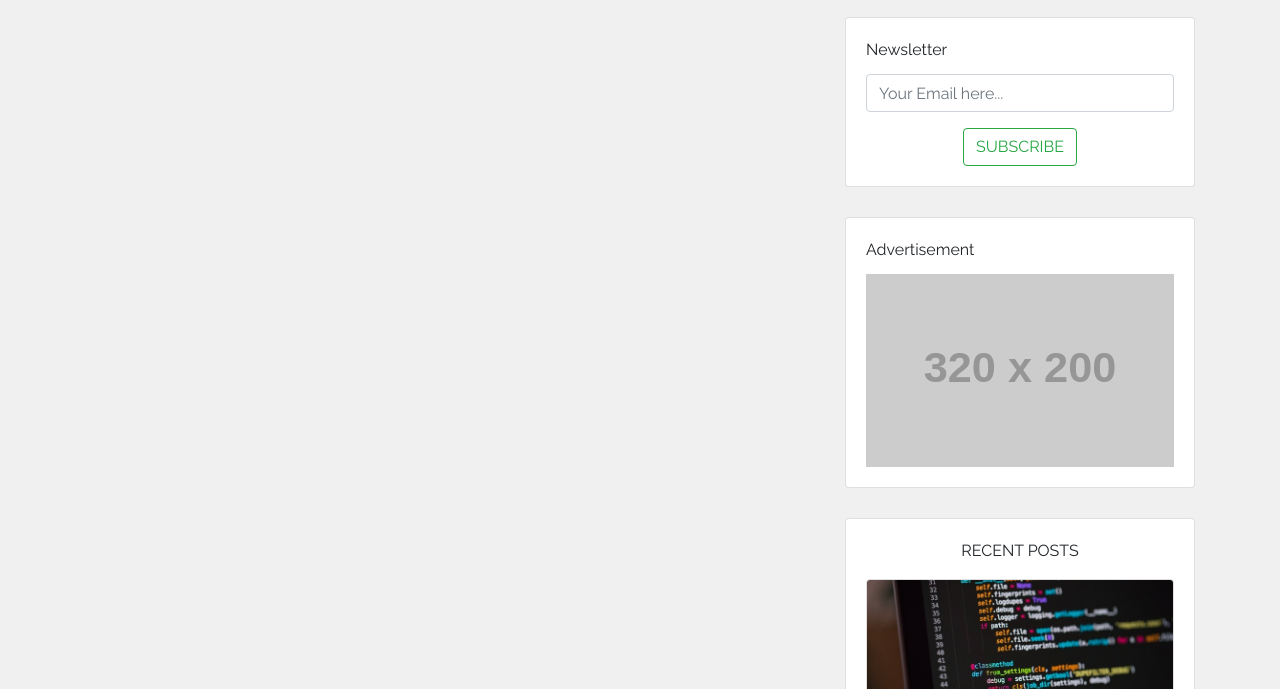
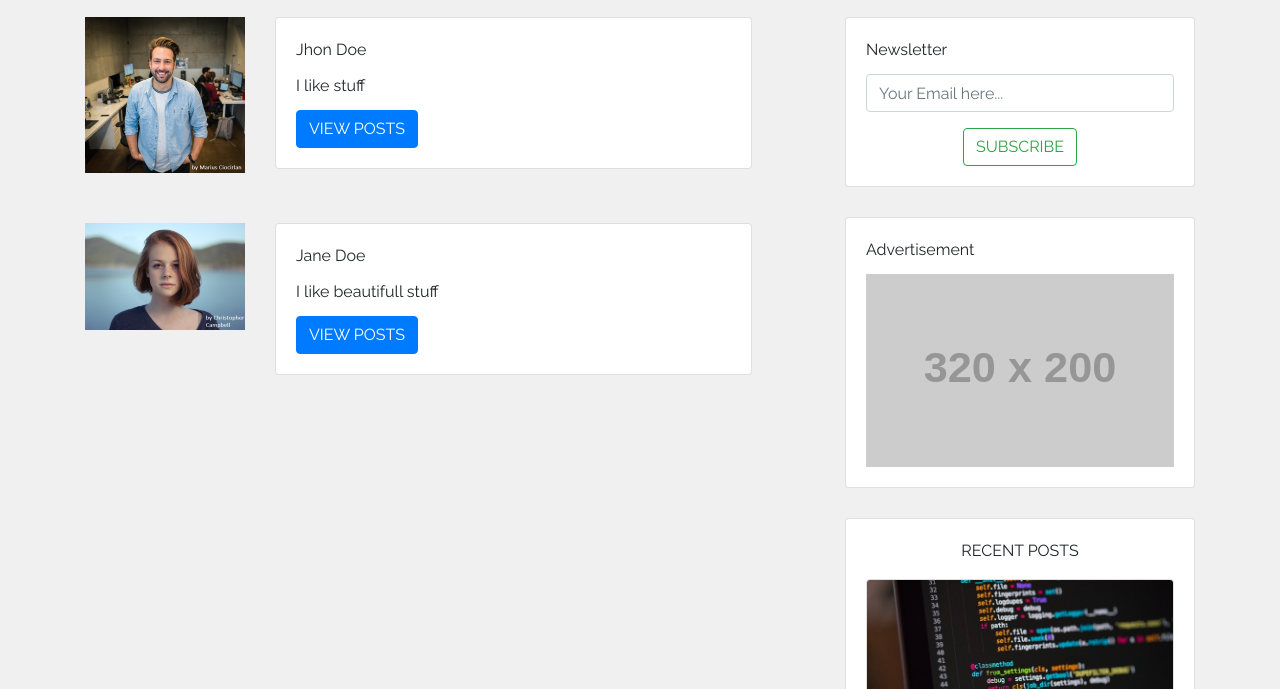
Before and after one commit to MarianBrinza/gatsby_blog_classsed, a Gatsby site: page /team in a window 1280 px wide. Shown: the part 111-800 px from the top of the page. Built offline with nearby package versions, Linux system fonts and the light colour scheme; Gatsby itself is replaced by a stand-in of ours; placeholder pictures from the web are drawn by us.

Commit message:
update team page

```diff
--- a/src/pages/team.js
+++ b/src/pages/team.js
@@ -1,11 +1,51 @@
 import React from 'react';
-
 import Layout from '../components/layout';
 import SEO from '../components/seo';
+import authors from '../util/authors';
+import { Button, Card, CardBody, CardTitle, Row } from 'reactstrap';
+import man from '../images/man.jpg';
+import woman from '../images/woman.jpg';
+import { slugify } from '../util/utility';
+
 
 const TeamPage = () => (
   <Layout pageTitle='Our Team'>
-    <SEO title="team"/>
+    <SEO title="Our Team"/>
+
+    <Row className='mb-4'>
+      <div className="col-md-3">
+        <img src={man} alt="smiling man" style={{ width: '100%' }}/>
+      </div>
+      <div className="col-md-8">
+        <Card style={{ minWidth: '100%' }}>
+          <CardBody>
+            <CardTitle>{authors[0].name}</CardTitle>
+            <CardTitle>{authors[0].bio}</CardTitle>
+            <Button color='primary' className='text-uppercase' href={`/authors/${slugify(authors[0].name)}`}>
+              View Posts
+            </Button>
+          </CardBody>
+        </Card>
+      </div>
+    </Row>
+
+    <Row className='mb-4'>
+      <div className="col-md-3">
+        <img src={woman} alt="smiling woman" style={{ width: '100%' }}/>
+      </div>
+      <div className="col-md-8">
+        <Card style={{ minWidth: '100%' }}>
+          <CardBody>
+            <CardTitle>{authors[1].name}</CardTitle>
+            <CardTitle>{authors[1].bio}</CardTitle>
+            <Button color='primary' className='text-uppercase' href={`/authors/${slugify(authors[1].name)}`}>
+              View Posts
+            </Button>
+          </CardBody>
+        </Card>
+      </div>
+    </Row>
+
   </Layout>
 );
 
```
